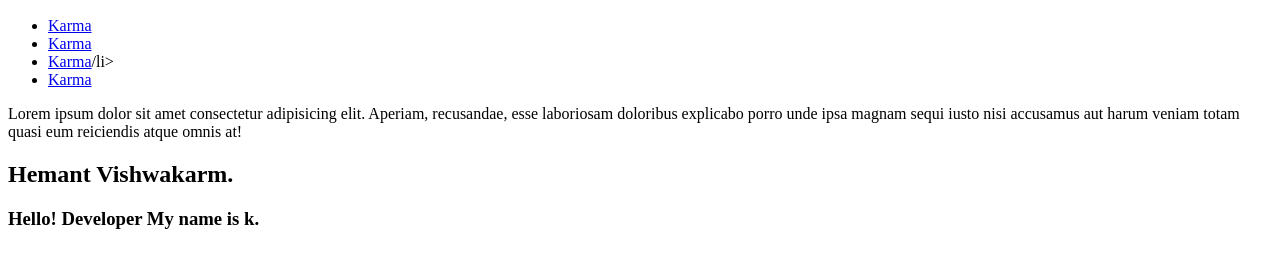
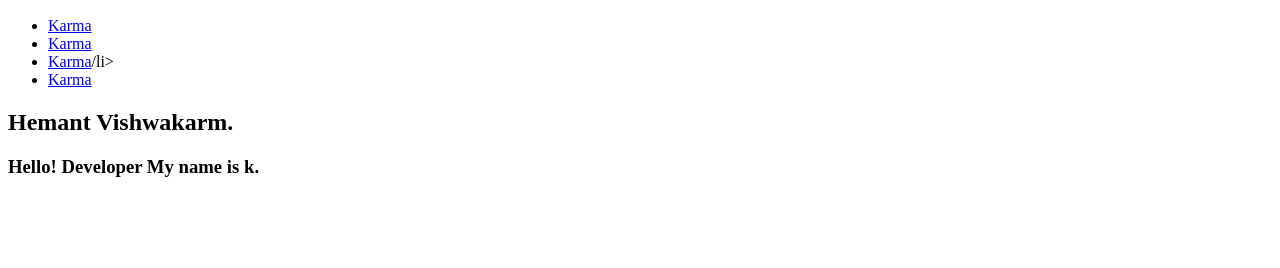
Before and after one commit to vishwakarma-hemant/CodSoft, a plain HTML site: page index.html in a window 1280 px wide. Shown: the part 50-318 px from the top of the page. Drawn offline with Linux system fonts and the light colour scheme.

Commit message:
remove some code

```diff
--- a/index.html
+++ b/index.html
@@ -20,10 +20,6 @@
             </div>
         </div>
     </nav-bar>
-
-        <div class="cont-sect-one">
-            <p>Lorem ipsum dolor sit amet consectetur adipisicing elit. Aperiam, recusandae, esse laboriosam doloribus explicabo porro unde ipsa magnam sequi iusto nisi accusamus aut harum veniam totam quasi eum reiciendis atque omnis at!</p>
-        </div>
         <div class="nane"><h2>Hemant Vishwakarm.</h2></div>
         <h3>Hello! Developer My name is k.</h3>
 
```
